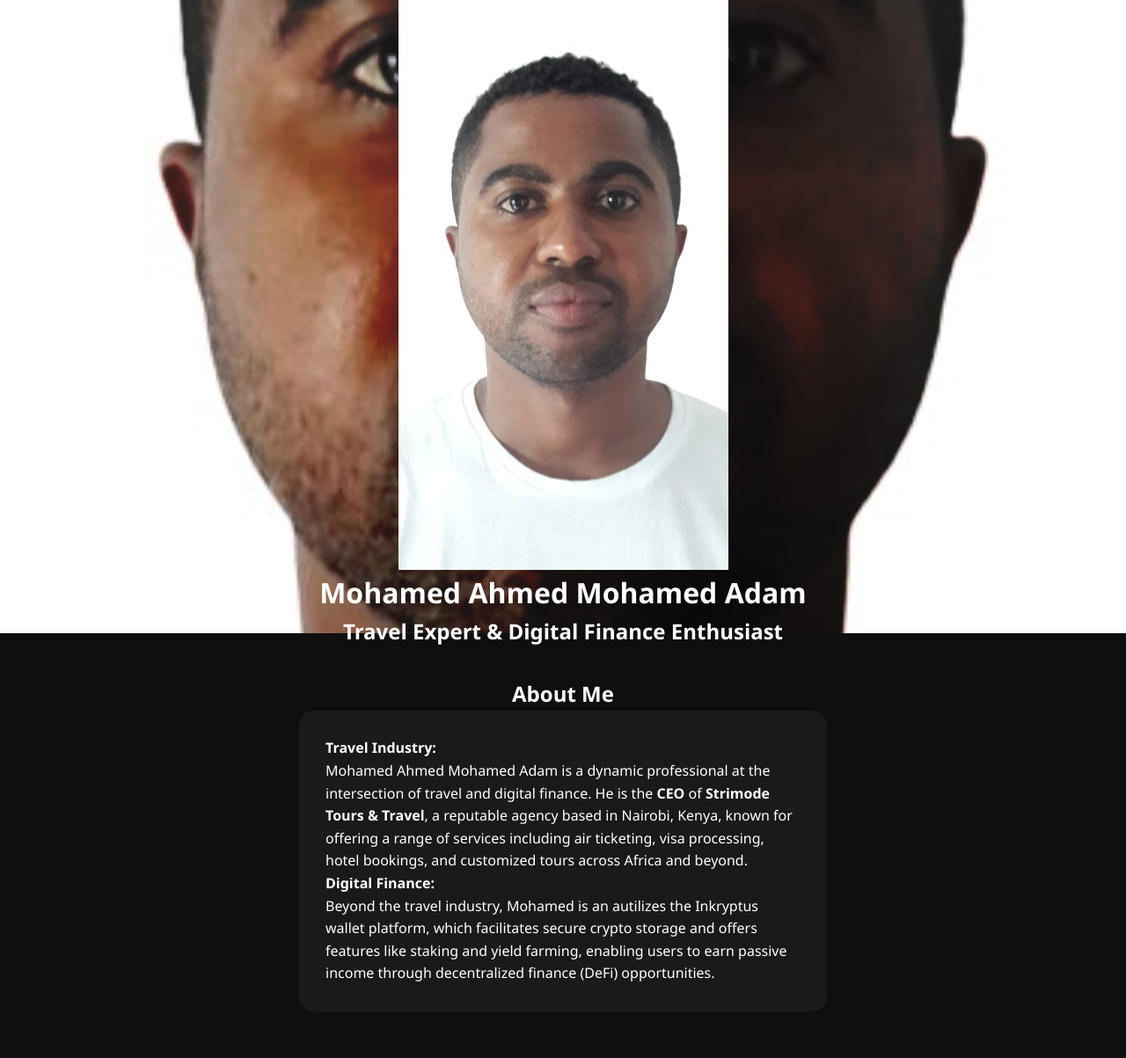
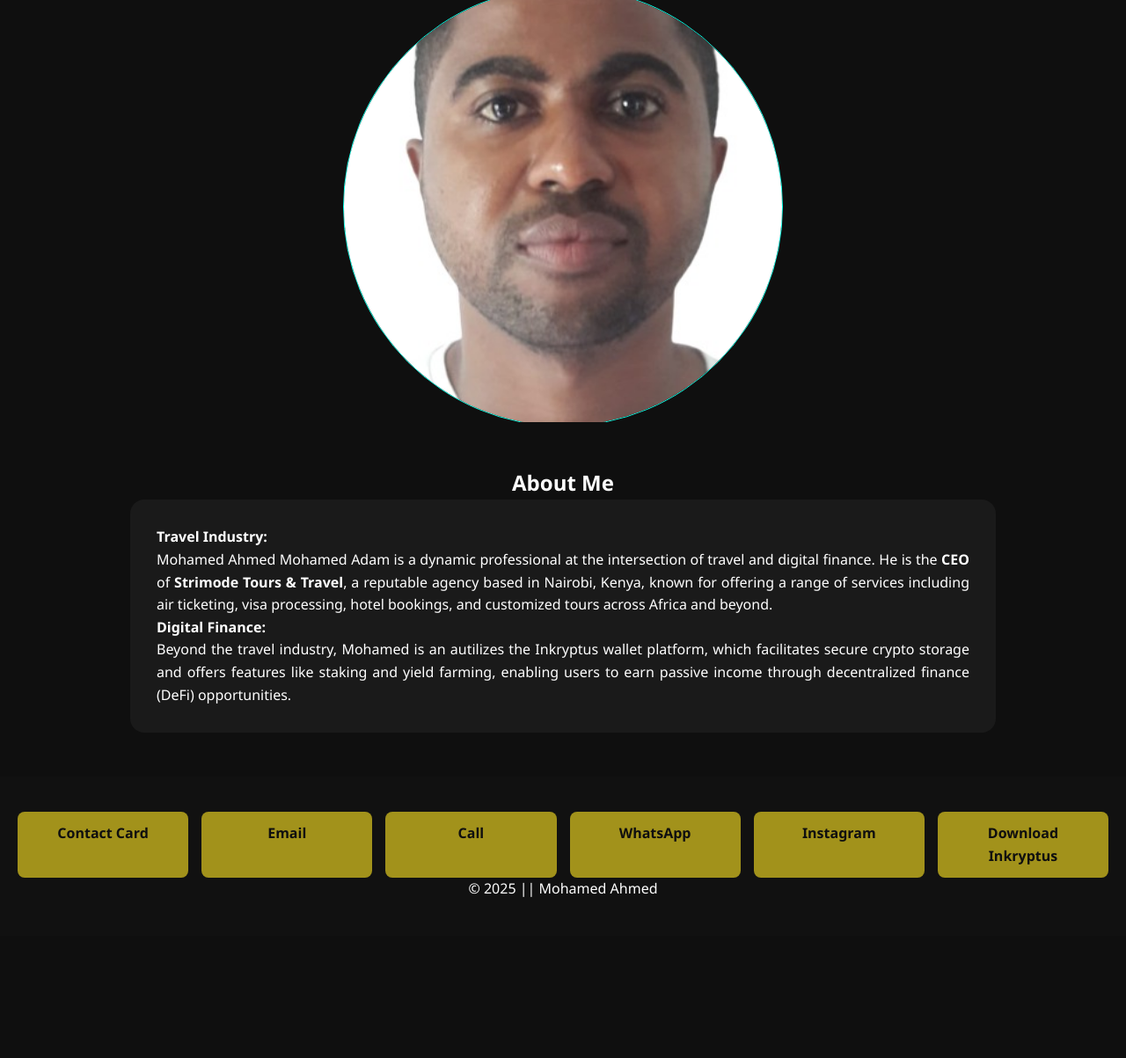
Before and after one commit to casaron14/Mohamed, a plain HTML site: page index.html in a window 1280 px wide. Shown: the top 1203 px of the page at 88% size. After the commit the page ends 1064 px from the top, so only its background shows below. Drawn offline with Linux system fonts and the light colour scheme.

Commit message:
style.css

```diff
--- a/style.css
+++ b/style.css
@@ -24,15 +24,27 @@ body {
   flex-direction: column;
   align-items: center;
   justify-content: center;
-  height: 90vh;
+  height: 60vh;
   text-align: center;
-  background-image: linear-gradient(to bottom, rgba(0, 0, 0, 0.6), rgba(15, 15, 15, 0.95)), url('Mohamed.jpg');
-  background-size: cover;
-  background-position: center;
-  background-blend-mode: overlay;
-  padding: 40px 20px;
-  margin-bottom: 0;
+  position: relative;
+  overflow: hidden;
 }
+.hero-img {
+  width: 500px;
+  height: 500px;
+  object-fit: cover;
+  border-radius: 100%;
+  border: 1px solid var(--accent-color);
+  margin-bottom: 20px;
+  margin-top: 100px;
+  animation: fadeIn 1s ease-out;
+}
+
+.hero-img:hover {
+  transform: scale(1.05);
+  transition: transform 0.3s ease;
+}
+
 
 h1, p {
   position: relative;
@@ -51,7 +63,7 @@ h1, p {
 
 .section {
   padding: 50px 20px;
-  max-width: 800px;
+  max-width: 80%;
   margin: auto;
 }
 
@@ -66,8 +78,8 @@ h1, p {
   transition: transform 0.4s ease, background-color 0.4s ease;
   cursor: pointer;
   margin: auto;
-  max-width: 600px;
-  text-align: left; /* Change to center if you want all text centered */
+  max-width: 1000px;
+  text-align: justify; /* Change to center if you want all text centered */
 }
 
 .interactive-about .about-card:hover {
@@ -106,7 +118,7 @@ h1, p {
 }
 
 .footer .socials a {
-  background-color: var(--accent-color);
+  background-color: #a2921b;
   color: var(--bg-color);
   padding: 12px 20px;
   border-radius: 8px;
@@ -116,7 +128,7 @@ h1, p {
   text-align: center;
   transition: background-color 0.3s, color 0.3s;
   flex: 1 1 120px; /* responsive equal sizing */
-  max-width: 180px;
+  max-width: 200px;
 }
 
 .footer .socials a:hover {
```
